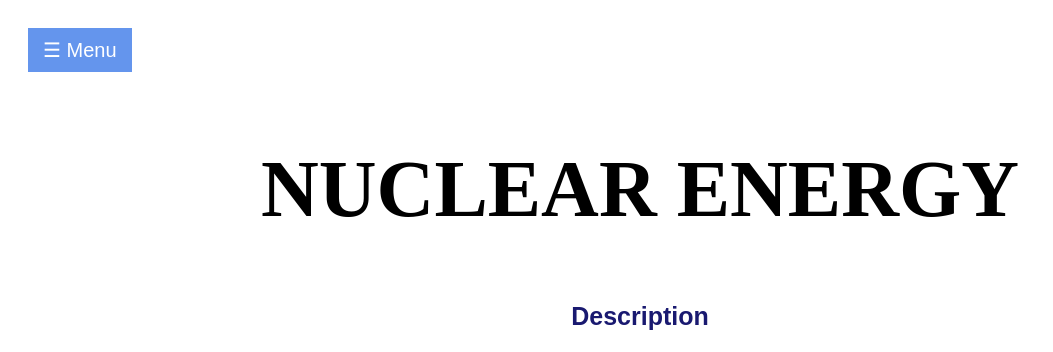
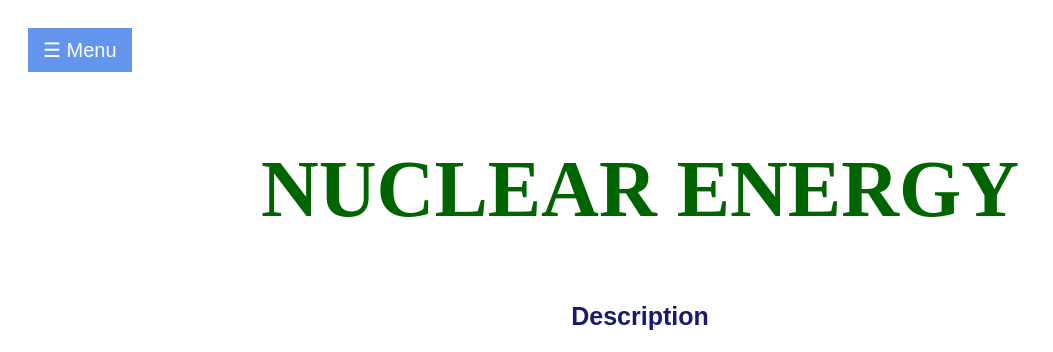
Before and after one commit to anoushm28/AthenaHacks, a plain HTML site: page nuclearenergy.html in a window 1280 px wide. Shown: the top 352 px of the page, without its empty margins (0-1053 px from the left). Drawn offline with Linux system fonts and the light colour scheme; a script that the page names is missing.

Commit message:
Update nuclearenergy.css

```diff
--- a/nuclearenergy.css
+++ b/nuclearenergy.css
@@ -87,7 +87,7 @@
 h2 {
   padding-top:30px;
   text-align:center;
-  color:SlateGreen;
+  color:DarkGreen;
   font-family:TimesNewRoman;
   font-size:80px;
 }
```
